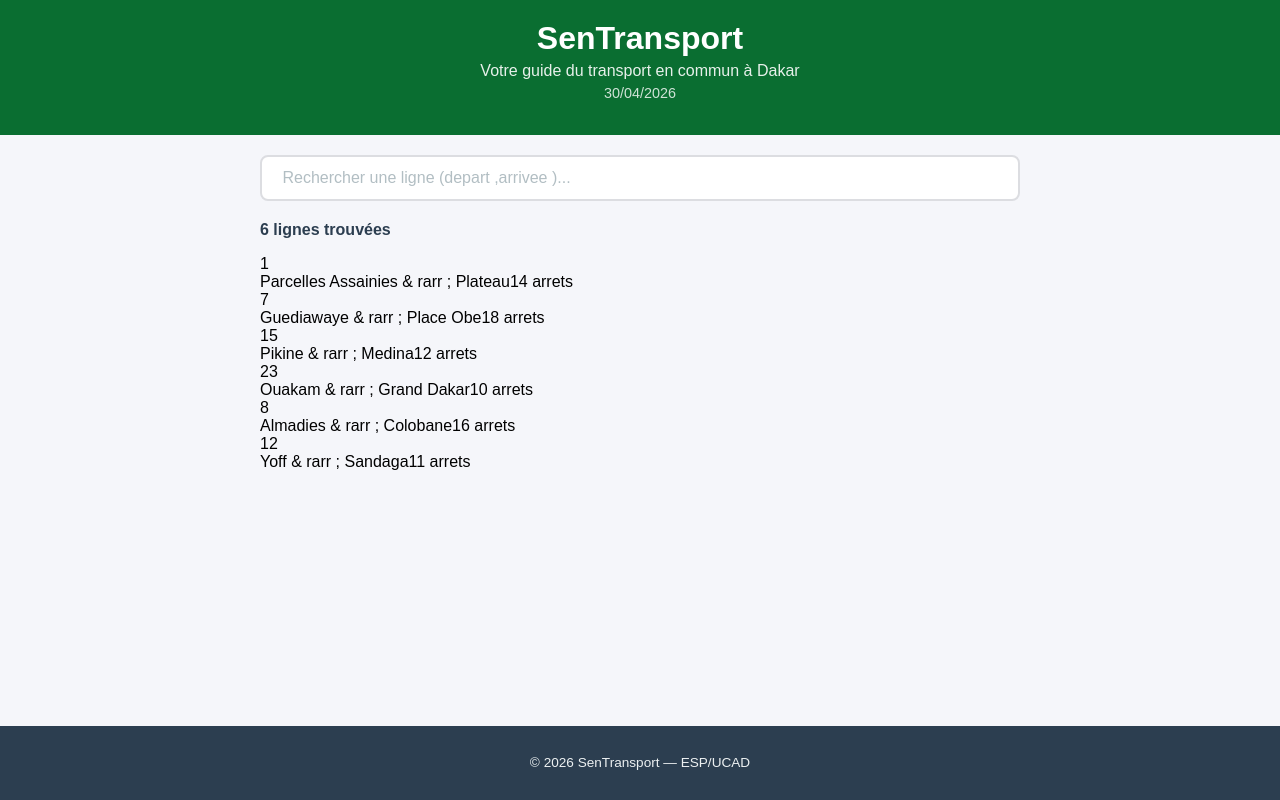
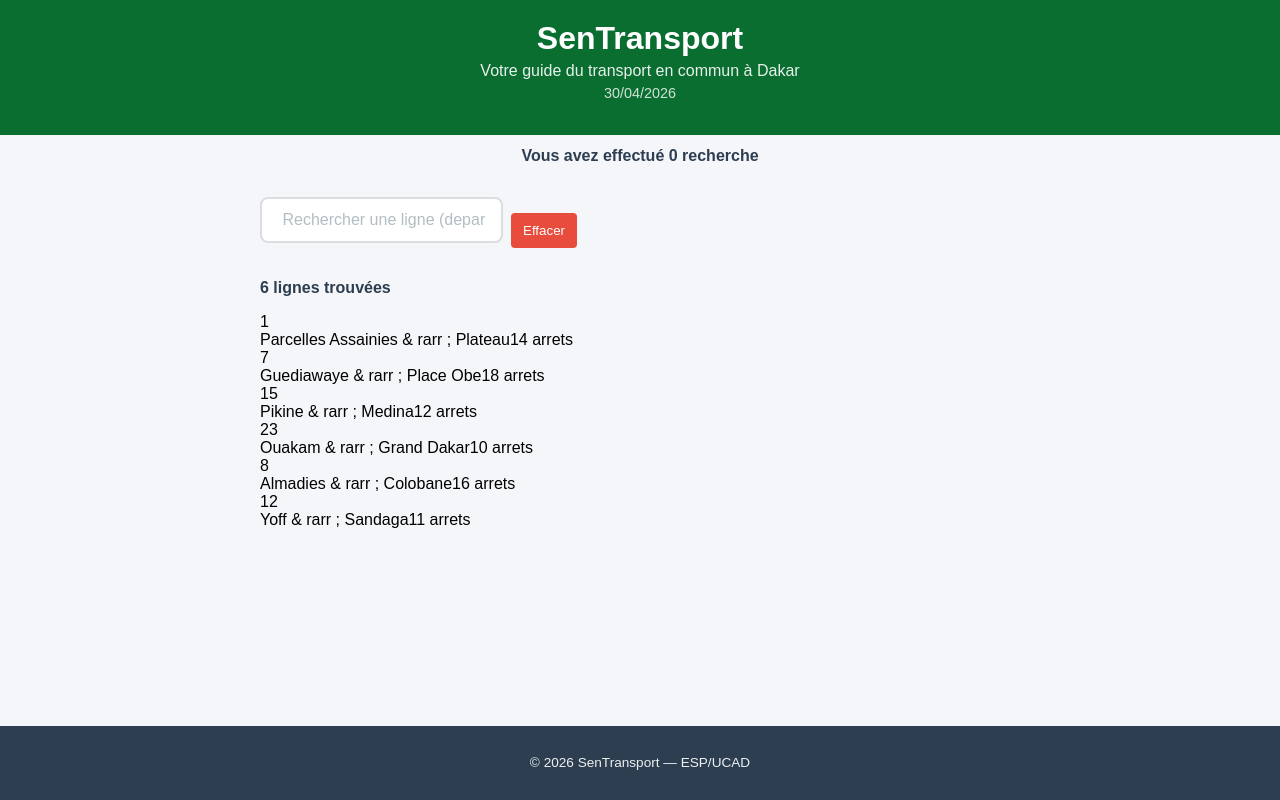
Before and after one commit to Ayshaba/sentransport, a React (Create React App) app: page / in a window 1280 px wide. Built offline with nearby package versions, Linux system fonts and the light colour scheme.

Commit message:
changement

```diff
--- a/src/App.css
+++ b/src/App.css
@@ -69,3 +69,38 @@
     margin-right: 12px;
   }
 }
+
+.zone-recherche {
+  display: flex;
+  align-items: center;
+  gap: 8px;
+  /* espace entre champ et bouton */
+}
+
+.btn-effacer {
+  padding: 10px 12px;
+  background-color: #e74c3c;
+  color: white;
+  border: none;
+  border-radius: 4px;
+  cursor: pointer;
+}
+
+.btn-effacer:hover {
+  background-color: #c0392b;
+}
+
+.aucune-ligne {
+  color: #e74c3c;
+  font-weight: bold;
+  margin-top: 12px;
+  text-align: center;
+}
+
+.info-recherche {
+  font-size: 1rem;
+  font-weight: bold;
+  color: #2c3e50;
+  text-align: center;
+  margin: 12px 0;
+}
--- a/src/App.js
+++ b/src/App.js
@@ -9,6 +9,7 @@ import DetailLigne from './DetailLigne';
 function App() {
   const [recherche, setRecherche] = useState("");
   const [ligneSelectionnee, setLigneSelectionnee] = useState(null);
+  const [nbRecherches, setNbRecherches] = useState(0); // compteur de recherches
 
   const lignes = [
     {
@@ -95,12 +96,25 @@ function App() {
       setLigneSelectionnee(ligne); // premier clic = sélectionner
     }
   }
+  // Fonction pour mettre à jour la recherche ET incrémenter le compteur
+  function handleRecherche(valeur) {
+    setRecherche(valeur);
+    setNbRecherches(prev => prev + 1);
+  }
 
   return (
     <div className="App">
       <Header />
+      <p className="info-recherche">
+        Vous avez effectué {nbRecherches} recherche{nbRecherches > 1 ? 's' : ''}
+      </p>
       <main className="contenu">
-        <Recherche valeur={recherche} onChange={setRecherche} />
+        <div className="zone-recherche">
+          <Recherche valeur={recherche} onChange={handleRecherche} />
+          <button onClick={() => setRecherche("")} className="btn-effacer">
+            Effacer
+          </button>
+        </div>
 
         <p className="resultat-recherche">
           {lignesFiltrees.length} ligne
@@ -108,7 +122,10 @@ function App() {
           {lignesFiltrees.length > 1 ? 's' : ''}
         </p>
 
-        {lignesFiltrees.map(ligne => (
+        {lignesFiltrees.length === 0 ? (
+          <p className="aucune-ligne">Aucune ligne trouvée</p>
+        ) : (
+          lignesFiltrees.map(ligne => (
             <LigneBus
               key={ligne.id}
               numero={ligne.numero}
@@ -118,10 +135,12 @@ function App() {
               estSelectionnee={ligneSelectionnee && ligneSelectionnee.id === ligne.id}
               onClick={() => handleClickLigne(ligne)}
             />
-        ))}
+          ))
+        )}
 
         {ligneSelectionnee && <DetailLigne ligne={ligneSelectionnee} />}
       </main>
+
       <Footer />
     </div>
   );
```
Lines whose indentation alone changed are shown as unchanged.
